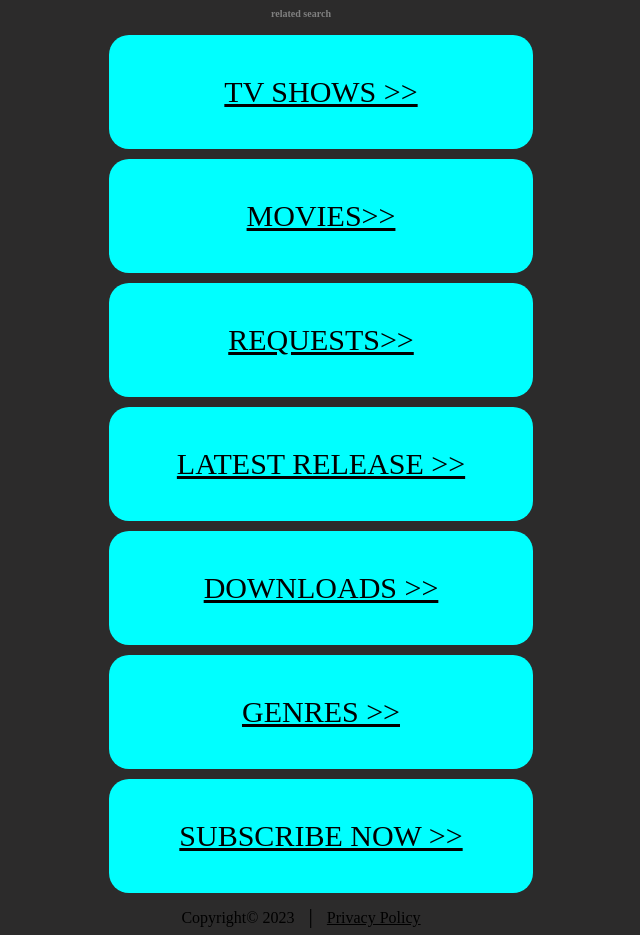
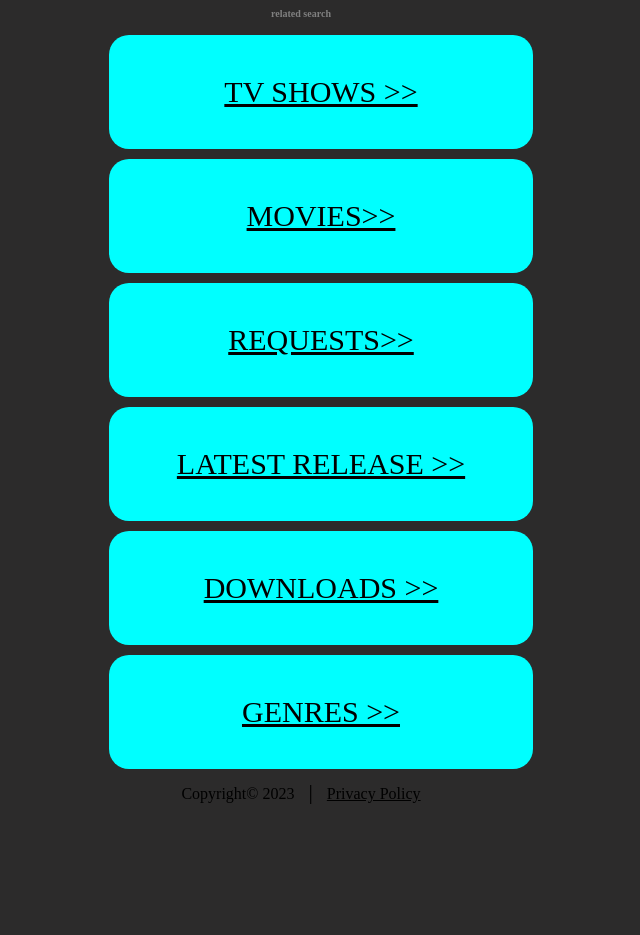
Before and after one commit to Spak233/meall, a plain HTML site: page index.html in a window 1280 px wide. Shown: the whole page, without its empty margins (339-979 px from the left). After the commit the page ends 811 px from the top, so only its background shows below. Drawn offline with Linux system fonts and the light colour scheme.

Commit message:
Update index.html

```diff
--- a/index.html
+++ b/index.html
@@ -20,7 +20,6 @@
     <li><a href="https://bit.ly/3lq8u6R">LATEST RELEASE >></a></li>
     <li><a href="https://bit.ly/3lq8u6R">DOWNLOADS >></a></li>
     <li><a href="https://bit.ly/3lq8u6R">GENRES >></a></li>
-    <li><a href="https://bit.ly/3lq8u6R">SUBSCRIBE NOW >></a></li>
 </ul>
 
 <div>
```
